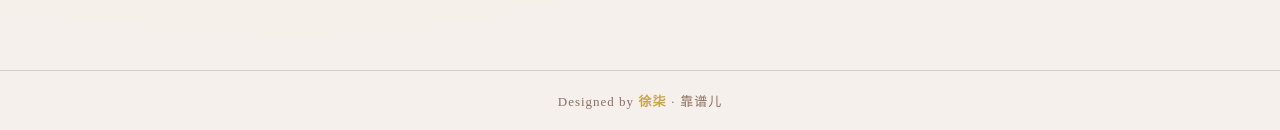
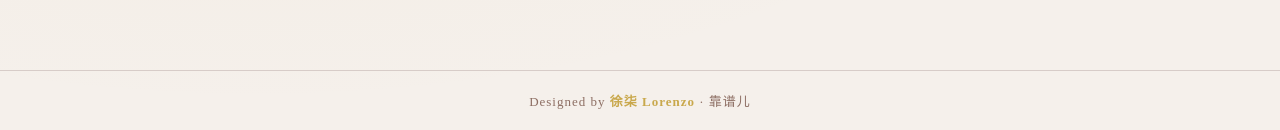
Before and after one commit to LorezoXu7/score-finder, a React (Vite) app: page / in a window 1280 px wide. Shown: the part 822-952 px from the top of the page. Built offline with nearby package versions, Linux system fonts and the light colour scheme.

Commit message:
Fix: 署名显示位置 + 改为徐柒 Lorenzo

```diff
--- a/src/components/Layout.jsx
+++ b/src/components/Layout.jsx
@@ -7,8 +7,8 @@ export default function Layout() {
       <main style={{ flex: 1, paddingBottom: 72 }}>
         <Outlet />
       </main>
-      <footer className="credit">
-        Designed by <span>徐柒</span> · 靠谱儿
+      <footer className="credit" style={{ paddingBottom: 72 }}>
+        Designed by <span>徐柒 Lorenzo</span> · 靠谱儿
       </footer>
       <Navbar />
     </>
```
